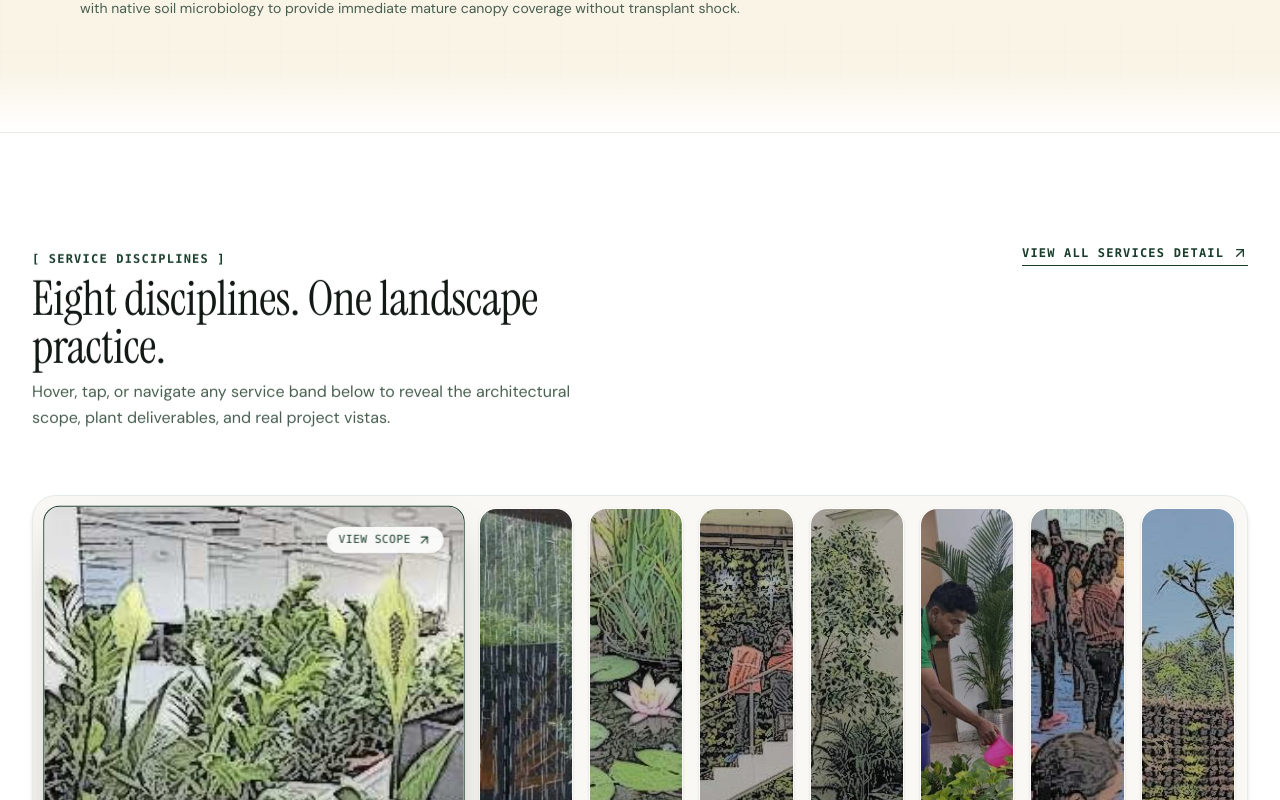
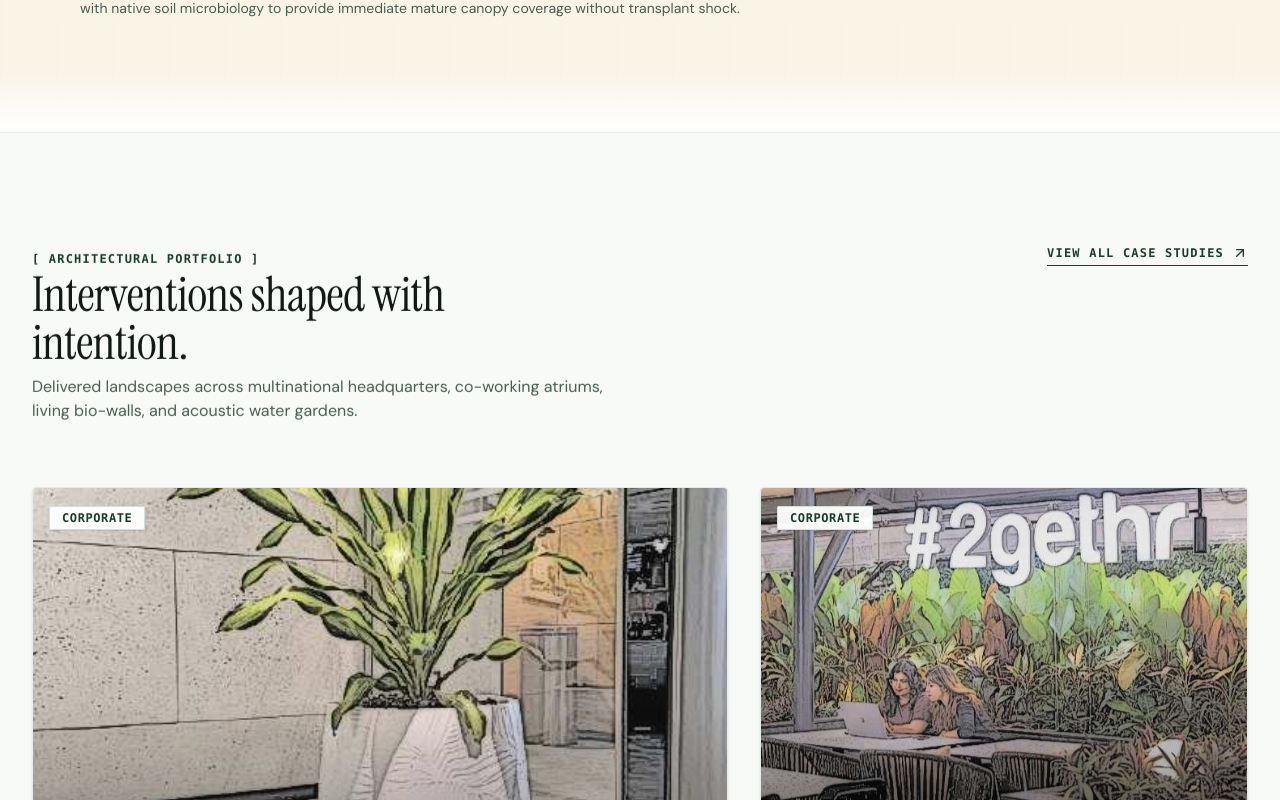
Before and after one commit to vinayharihar28-cpu/star-gardens, a Next.js app in the folder star-gardens-web/: page / in a window 1280 px wide. Shown: the part 2360-3160 px from the top of the page. Built offline with nearby package versions, Linux system fonts and the light colour scheme.

Commit message:
feat: simplify commercial structure card with single top-left dot and seamless white page flow

```diff
--- a/star-gardens-web/src/app/page.tsx
+++ b/star-gardens-web/src/app/page.tsx
@@ -22,7 +22,6 @@ import {
 } from "lucide-react";
 import BrandIntro from "@/components/BrandIntro";
 import ContourSvg from "@/components/ContourSvg";
-import ElasticReelServices from "@/components/ElasticReelServices";
 import EnquiryForm from "@/components/EnquiryForm";
 import HeroSection from "@/components/HeroSection";
 import ArchitecturalSketchSection from "@/components/ArchitecturalSketchSection";
@@ -186,37 +185,7 @@ export default function HomePage() {
       {/* 5. ARCHITECTURAL LINE ART TRANSITION (UNBOXED PARCHMENT BLEND) */}
       <ArchitecturalSketchSection />
 
-      {/* 6. LAND DESIGN STUDIO HORIZONTAL SERVICE PANELS */}
-      <section id="services-panels" className="py-20 sm:py-28 bg-white border-b border-[#E5EBE6]">
-        <div className="max-w-7xl mx-auto px-4 sm:px-6 lg:px-8">
-          <div className="flex flex-col md:flex-row md:items-end justify-between mb-12 sm:mb-16 gap-6">
-            <div className="space-y-2 max-w-xl scroll-reveal">
-              <div className="inline-flex items-center gap-2 text-xs font-mono uppercase tracking-widest text-[#193D2B] font-bold">
-                [ SERVICE DISCIPLINES ]
-              </div>
-              <h2 className="font-serif text-3xl sm:text-5xl text-[#121814] font-normal">
-                Eight disciplines. One landscape practice.
-              </h2>
-              <p className="text-sm sm:text-base text-[#475E50] leading-relaxed">
-                Hover, tap, or navigate any service band below to reveal the architectural scope, plant deliverables, and real project vistas.
-              </p>
-            </div>
-
-            <Link
-              href="/services"
-              className="inline-flex items-center gap-2 text-xs font-mono uppercase tracking-widest text-[#193D2B] hover:text-[#286746] border-b border-[#193D2B] pb-1 transition-colors self-start font-semibold scroll-reveal delay-100"
-            >
-              <span>View All Services Detail</span>
-              <ArrowUpRight className="w-4 h-4" />
-            </Link>
-          </div>
-
-          {/* The Elastic Reel-Style Interactive Gallery */}
-          <ElasticReelServices />
-        </div>
-      </section>
-
-      {/* 7. SELECTED WORK (EDITORIAL ARCHITECTURAL PORTFOLIO) */}
+      {/* 6. SELECTED WORK (EDITORIAL ARCHITECTURAL PORTFOLIO) */}
       <section id="selected-work" className="py-20 sm:py-28 bg-[#F8FAF7] border-b border-[#E5EBE6]">
         <div className="max-w-7xl mx-auto px-4 sm:px-6 lg:px-8">
           <div className="flex flex-col md:flex-row md:items-end justify-between mb-12 sm:mb-16 gap-6">
--- a/star-gardens-web/src/app/services/page.tsx
+++ b/star-gardens-web/src/app/services/page.tsx
@@ -76,7 +76,7 @@ export default function ServicesPage() {
       </section>
 
       {/* Interactive Working Model Matrix */}
-      <section className="py-20 sm:py-28 bg-[#F8FAF7] border-y border-[#E5EBE6]">
+      <section className="py-20 sm:py-28 bg-white">
         <div className="max-w-7xl mx-auto px-4 sm:px-6 lg:px-8">
           <div className="max-w-2xl mb-14 space-y-3 scroll-reveal">
             <span className="text-xs font-mono uppercase tracking-widest text-[#193D2B]">
--- a/star-gardens-web/src/components/CommercialStructuresStack.tsx
+++ b/star-gardens-web/src/components/CommercialStructuresStack.tsx
@@ -167,25 +167,14 @@ export default function CommercialStructuresStack() {
               key={item.id}
               className="w-full max-w-5xl mx-auto"
             >
-              <div className="bg-white border border-[#D4DFD7] rounded-2xl sm:rounded-3xl shadow-xl shadow-[#193D2B]/10 overflow-hidden transition-all duration-300 hover:border-[#193D2B]/60">
-                {/* Card Top Pill Bar */}
-                <div className="px-6 sm:px-8 py-3.5 bg-[#F8FAF7] border-b border-[#E5EBE6] flex flex-wrap items-center justify-between gap-3">
-                  <div className="flex items-center gap-3">
-                    <span className="w-7 h-7 rounded-full bg-[#193D2B] text-white flex items-center justify-center font-mono text-xs font-bold shadow-2xs">
-                      {item.number}
-                    </span>
-                    <span className="text-[11px] font-mono uppercase tracking-widest text-[#193D2B] font-bold">
-                      [ {item.categoryTag} ]
-                    </span>
-                  </div>
-
-                  <span className="text-xs font-mono text-[#5A7E66] bg-white border border-[#D4DFD7] px-3 py-1 rounded-xs">
-                    {item.commercialModel.split("·")[0].trim()}
-                  </span>
+              <div className="p-6 sm:p-8 md:p-9 transition-colors duration-300">
+                {/* Top Left Single Dot */}
+                <div className="flex items-center mb-4 sm:mb-5">
+                  <span className="w-2.5 h-2.5 rounded-full bg-[#193D2B]" />
                 </div>
 
                 {/* Card Main Body */}
-                <div className="p-5 sm:p-7 md:p-8 grid grid-cols-1 lg:grid-cols-12 gap-6 lg:gap-8 items-center">
+                <div className="grid grid-cols-1 lg:grid-cols-12 gap-6 lg:gap-8 items-center">
                   {/* Left Column: Visual Lead */}
                   <div className="lg:col-span-5 flex flex-col justify-between space-y-3.5">
                     <div className="relative aspect-[16/10] rounded-xl overflow-hidden border border-[#E5EBE6] shadow-sm group">
```
